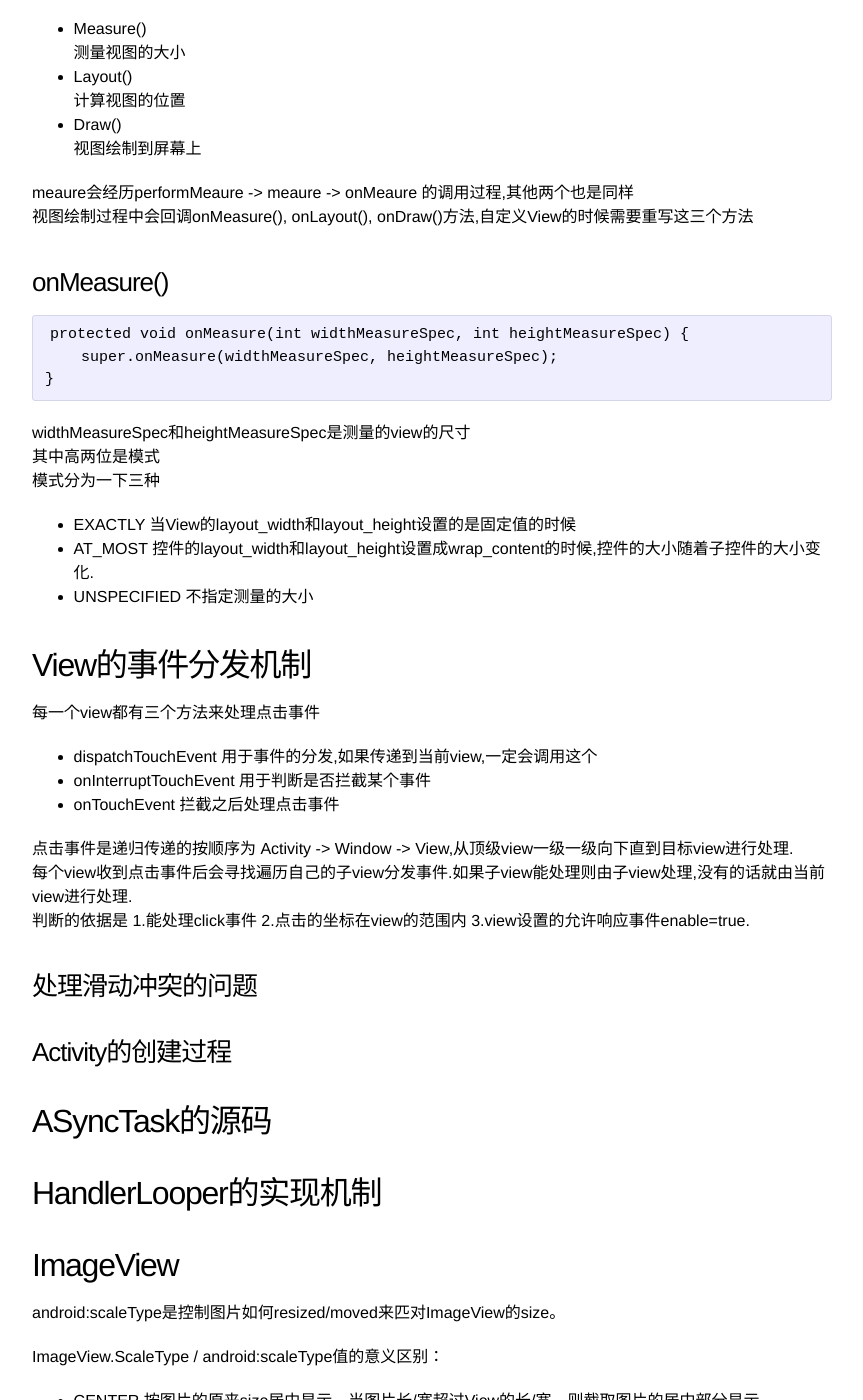
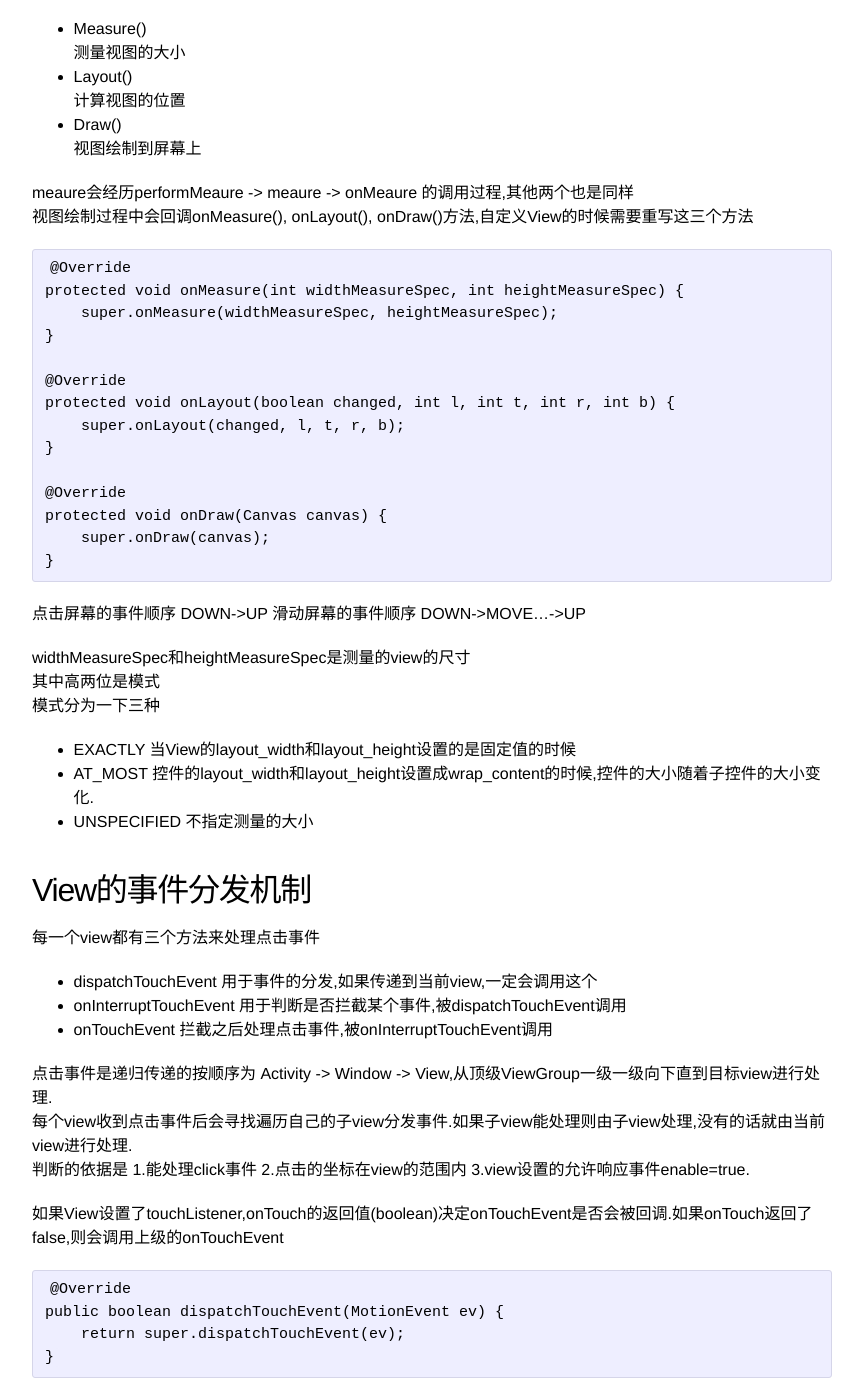
Before and after one commit to viator42/viator42.github.io, a Jekyll site: the page built from _posts/2014-4-4-android-note.markdown, in a window 1280 px wide and 1400 px high, scrolled down 33177 px. Shown: the whole window, without its empty margins (208-1071 px from the left). Built offline with Jekyll 4.4.1, drawn with Linux system fonts in a browser that asks for light colours; some of the changed text lies outside the part shown.

Commit message:
view滑动冲突

```diff
--- a/_posts/2014-4-4-android-note.markdown
+++ b/_posts/2014-4-4-android-note.markdown
@@ -1358,11 +1358,23 @@
 meaure会经历performMeaure -> meaure -> onMeaure 的调用过程,其他两个也是同样
 视图绘制过程中会回调onMeasure(), onLayout(), onDraw()方法,自定义View的时候需要重写这三个方法
 
-### onMeasure()
-
+    @Override
     protected void onMeasure(int widthMeasureSpec, int heightMeasureSpec) {
         super.onMeasure(widthMeasureSpec, heightMeasureSpec);
     }
+
+    @Override
+    protected void onLayout(boolean changed, int l, int t, int r, int b) {
+        super.onLayout(changed, l, t, r, b);
+    }
+
+    @Override
+    protected void onDraw(Canvas canvas) {
+        super.onDraw(canvas);
+    }
+
+点击屏幕的事件顺序 DOWN->UP
+滑动屏幕的事件顺序 DOWN->MOVE...->UP
 
 widthMeasureSpec和heightMeasureSpec是测量的view的尺寸
 其中高两位是模式
@@ -1377,14 +1389,35 @@
 每一个view都有三个方法来处理点击事件
 
 * dispatchTouchEvent 用于事件的分发,如果传递到当前view,一定会调用这个
-* onInterruptTouchEvent 用于判断是否拦截某个事件
-* onTouchEvent 拦截之后处理点击事件
+* onInterruptTouchEvent 用于判断是否拦截某个事件,被dispatchTouchEvent调用
+* onTouchEvent 拦截之后处理点击事件,被onInterruptTouchEvent调用
 
-点击事件是递归传递的按顺序为 Activity -> Window -> View,从顶级view一级一级向下直到目标view进行处理.
+点击事件是递归传递的按顺序为 Activity -> Window -> View,从顶级ViewGroup一级一级向下直到目标view进行处理.
 每个view收到点击事件后会寻找遍历自己的子view分发事件.如果子view能处理则由子view处理,没有的话就由当前view进行处理.
 判断的依据是 1.能处理click事件 2.点击的坐标在view的范围内 3.view设置的允许响应事件enable=true.
 
+如果View设置了touchListener,onTouch的返回值(boolean)决定onTouchEvent是否会被回调.如果onTouch返回了false,则会调用上级的onTouchEvent
+
+    @Override
+    public boolean dispatchTouchEvent(MotionEvent ev) {
+        return super.dispatchTouchEvent(ev);
+    }
+
+MotionEvent 是手指触控屏幕产生的一系列事件, 主要有以下几种
+
+* ACTION_DOWN
+* ACTION_UP
+* ACTION_MOVE
+
 ### 处理滑动冲突的问题
+
+* 内外滑动方向一致的情况
+* 内外滑动方向不一致的情况
+
+__解决方法__
+
+1. 重写父容器的onInterruptTouchEvent方法, 判断是否拦截事件.
+2. 父容器不拦截任何的方法,
 
 ### Activity的创建过程
 
```
